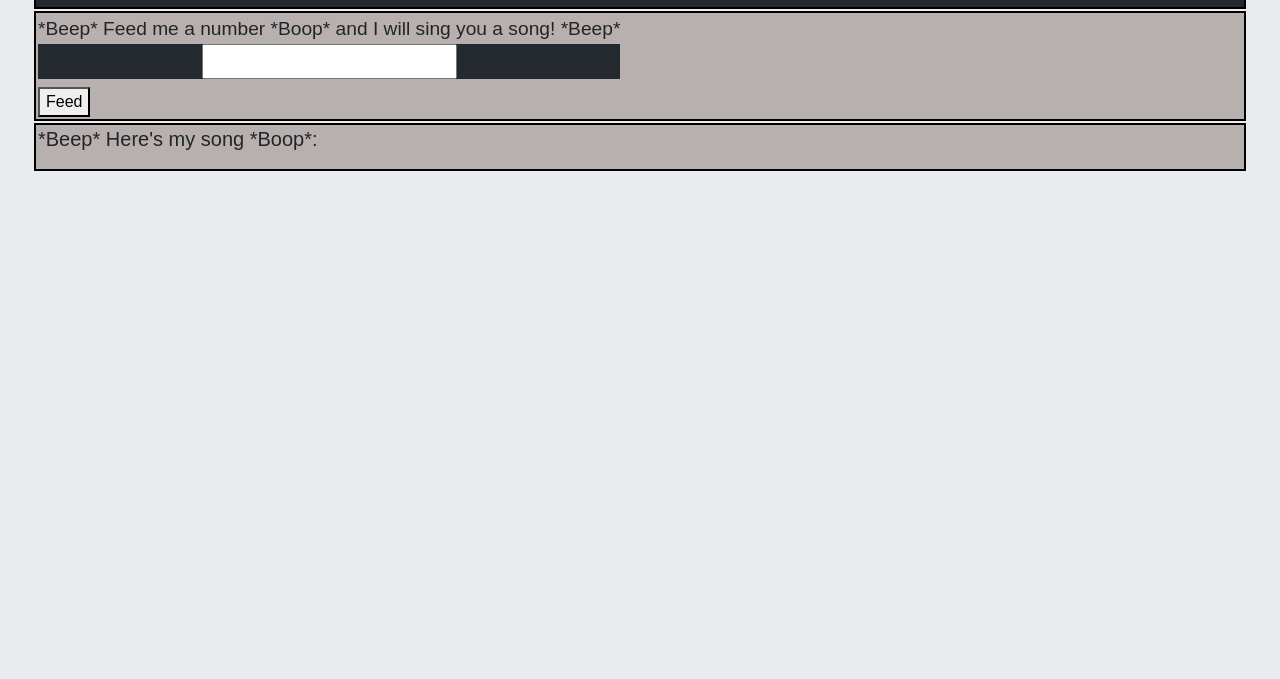
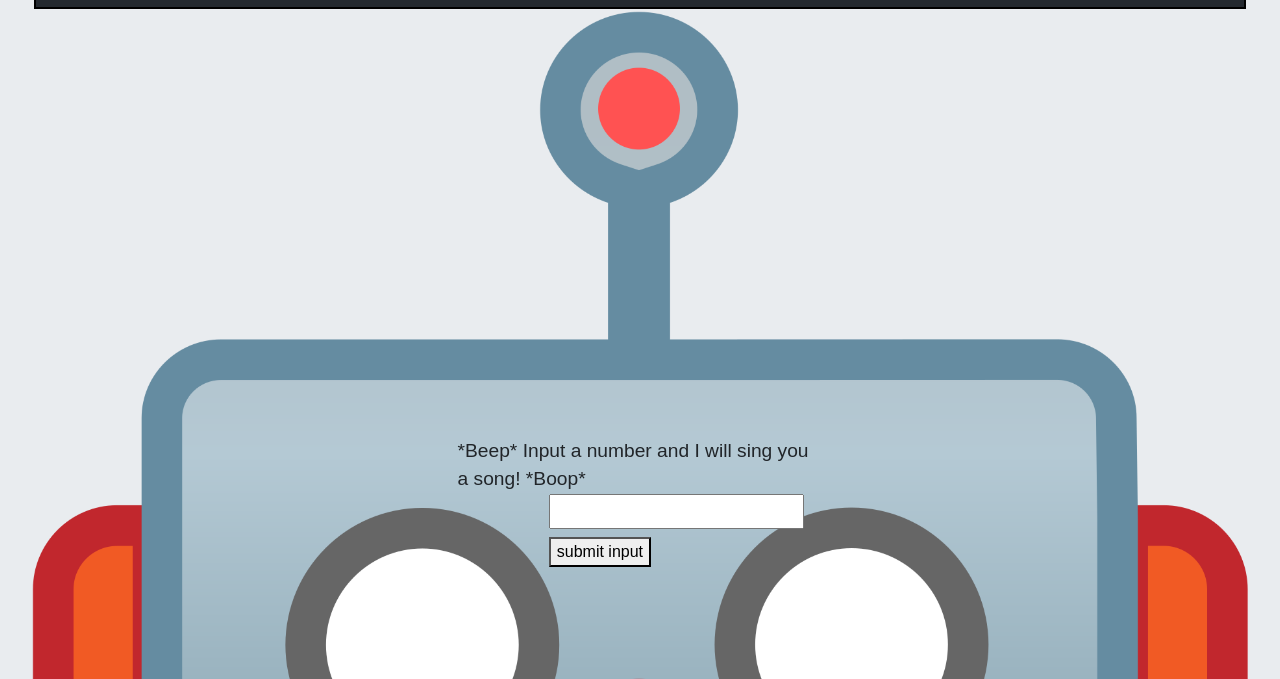
Before and after one commit to charichard09/mr-robogers-neighborhood, a plain HTML site: page index.html in a window 1280 px wide. Shown: the part 121-800 px from the top of the page. Drawn offline with Linux system fonts and the light colour scheme.

Commit message:
add robot background

```diff
--- a/css/styles.css
+++ b/css/styles.css
@@ -9,6 +9,7 @@ body {
   padding: 2px;
   overflow: hidden;
   background-color: rgb(184, 175, 175);
+  background-size: 100% auto;
 }
 
 #header {
@@ -22,10 +23,24 @@ body {
 
 .center {
   display: block;
-  margin: auto;
+  margin-right: 25%;
+  margin-left: 25%;
 }
 
-.mouth-box {
+.face-box {
   background-image: url("../img/robo-face.png");
-  background-color: #24292F;
+  background-size: 100% auto;
+  background-color: transparent;
+  background-repeat: no-repeat;
+  padding: 35%;
 }
+
+#output-box {
+  margin-left: 25%;
+  margin-right: 25%;
+}
+
+#button {
+  margin-right: 25%;
+  margin-left: 25%;
+}
--- a/index.html
+++ b/index.html
@@ -16,15 +16,13 @@
   </div>
 
   <!-- make form to get input for convertToBeepBoopWont -->
-  <div id="form-box" class="general-box">
+  <div id="form-box" class="face-box">
     <form id="input-form">
-      <label for="number-input" class="label-form">*Beep* Feed me a number *Boop* and I will sing you a song! *Beep*
-        <div class="mouth-box container-fluid">
-          <input id="number-input" type="text" class="center" value="">
-        </div>
+      <label for="number-input" class="label-form">*Beep* Input a number and I will sing you a song! *Boop*
+        <input id="number-input" type="text" class="center" value="">
       </label>
       <br>
-      <button type="submit">Feed</button>
+      <button type="submit" id="button" class="center">submit input</button>
     </form>
   </div>
 
```
